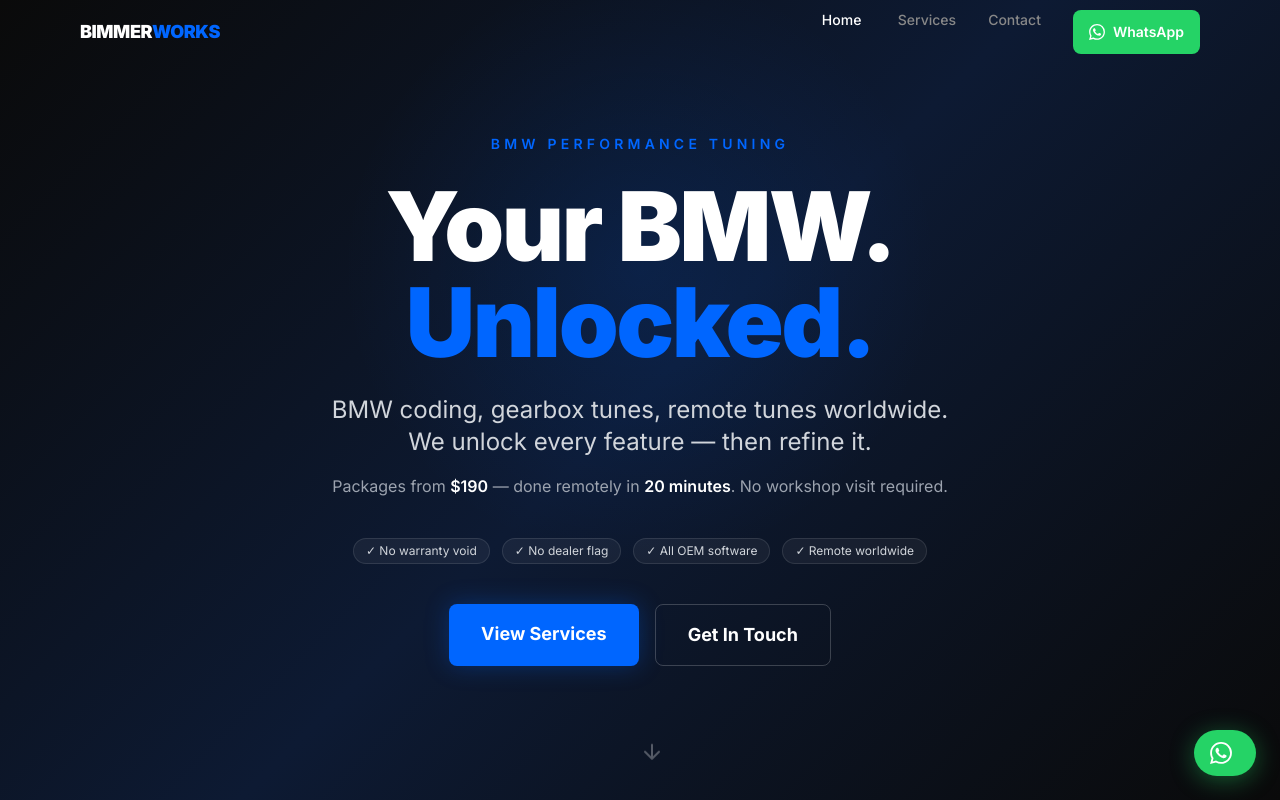
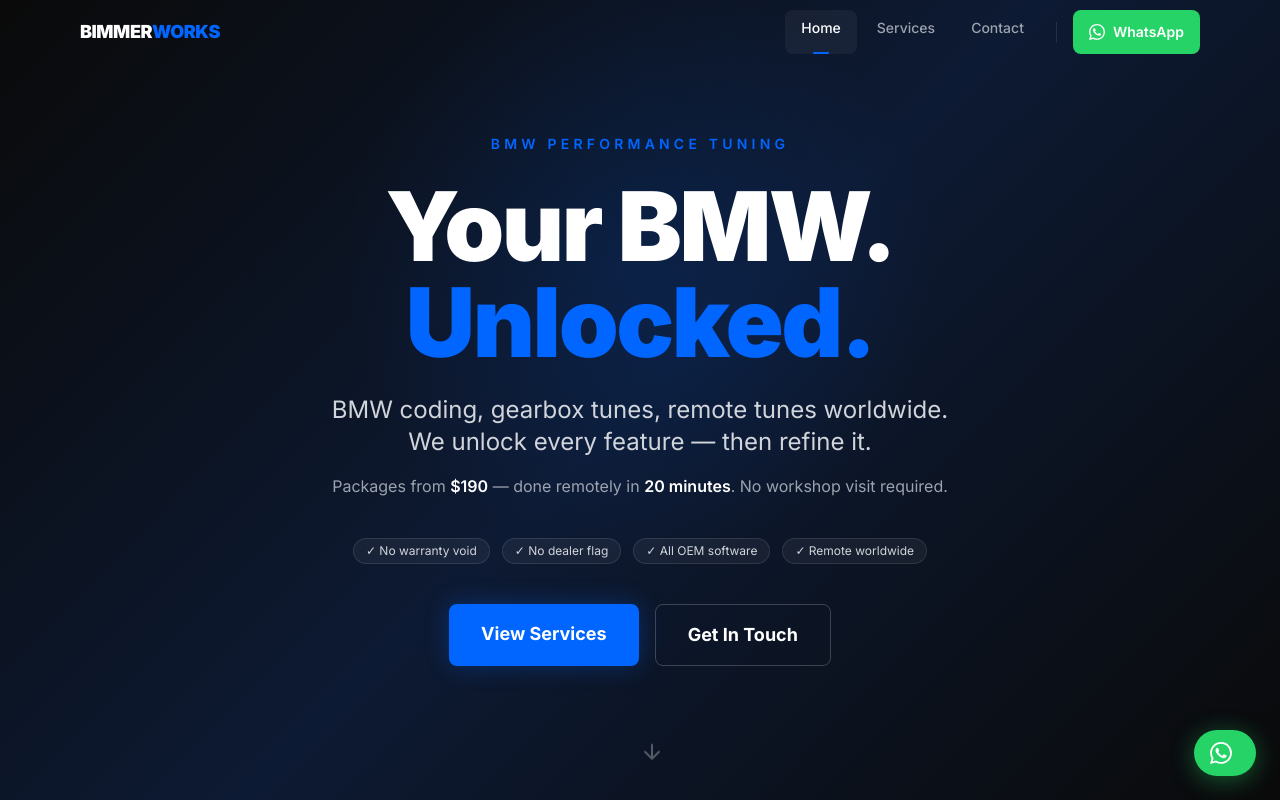
Before and after one commit to nikos192/bimmerworks.ro, a Next.js app: page / in a window 1280 px wide. Shown: the top 800 px of the page. Built offline with nearby package versions, Linux system fonts and the light colour scheme.

Commit message:
Fix desktop nav link alignment and active state indicator

```diff
--- a/src/components/Navbar.tsx
+++ b/src/components/Navbar.tsx
@@ -39,18 +39,24 @@
         </Link>
 
         {/* Desktop nav */}
-        <nav className="hidden md:flex items-center gap-8">
+        <nav className="hidden md:flex items-center gap-1">
           {links.map(({ href, label }) => (
             <Link
               key={href}
               href={href}
-              className={`text-sm font-medium transition-colors ${
-                pathname === href ? 'text-white' : 'text-muted hover:text-white'
+              className={`relative text-sm font-medium px-4 py-2 rounded-lg transition-colors ${
+                pathname === href
+                  ? 'text-white bg-white/5'
+                  : 'text-gray-400 hover:text-white hover:bg-white/5'
               }`}
             >
               {label}
+              {pathname === href && (
+                <span className="absolute bottom-0 left-1/2 -translate-x-1/2 w-4 h-0.5 rounded-full bg-accent" />
+              )}
             </Link>
           ))}
+          <div className="w-px h-5 bg-white/10 mx-3" />
           <a
             href="https://wa.me/40757226101"
             target="_blank"
```
